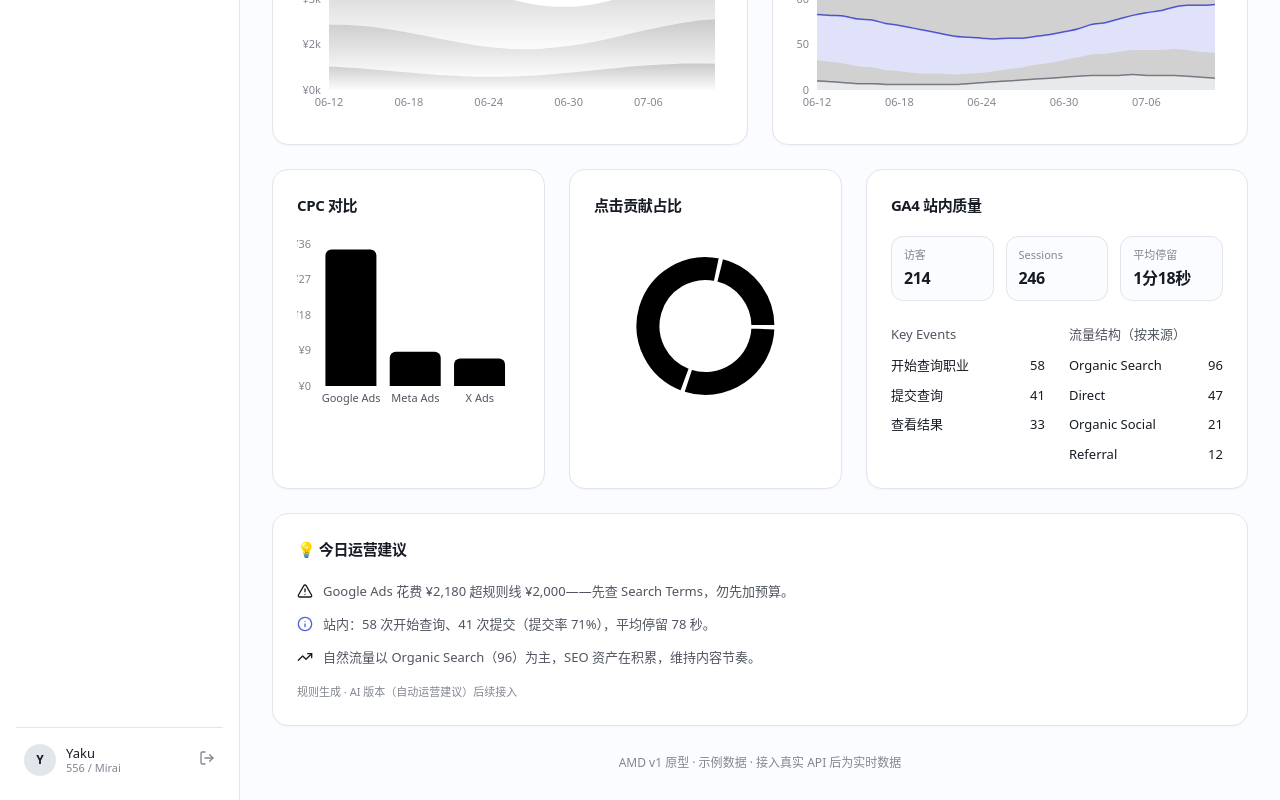
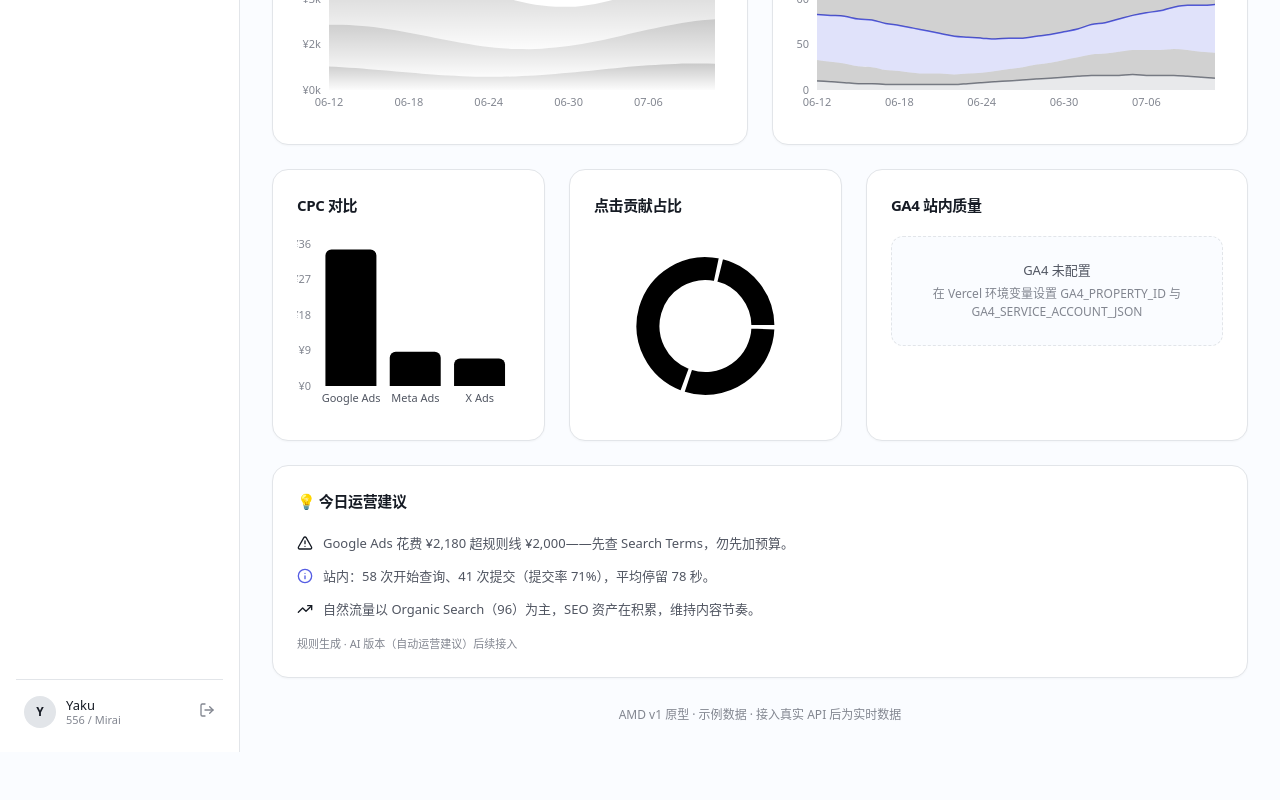
Before and after one commit to jasonhnd/amd, a Next.js app: page /dashboard in a window 1280 px wide. Shown: the part 754-1554 px from the top of the page. After the commit the page ends 1506 px from the top, so only its background shows below. Built offline with nearby package versions, Linux system fonts and the light colour scheme.

Commit message:
feat: cached live GA4 fetch + dashboard reads real GA4 + refresh (closes #3)

```diff
--- /dev/null
+++ b/app/(app)/dashboard/actions.ts
@@ -0,0 +1,10 @@
+'use server'
+
+import { revalidatePath } from 'next/cache'
+
+import { refreshGa4 } from '@/lib/ga4-service'
+
+export async function refreshGa4Action(): Promise<void> {
+  await refreshGa4()
+  revalidatePath('/dashboard')
+}
--- a/app/(app)/dashboard/page.tsx
+++ b/app/(app)/dashboard/page.tsx
@@ -7,7 +7,15 @@ import { VisitorTrendChart } from '@/components/charts/VisitorTrendChart'
 import { CpcChart } from '@/components/charts/CpcChart'
 import { ClickShareChart } from '@/components/charts/ClickShareChart'
 import { DailyAdvice } from '@/components/DailyAdvice'
+import { KEY_EVENTS } from '@/lib/connectors'
+import { getGa4Day } from '@/lib/ga4-service'
 import { REPORT_DATE } from '@/lib/mock-data'
+
+const KEY_EVENT_LABELS: Record<(typeof KEY_EVENTS)[number], string> = {
+  job_search_start: '开始查询职业',
+  job_search_submit: '提交查询',
+  result_view: '查看结果',
+}
 
 function Panel({
   title,
@@ -36,12 +44,30 @@ function Panel({
   )
 }
 
-export default function DashboardPage() {
+export default async function DashboardPage() {
+  const ga4Day = await getGa4Day(REPORT_DATE)
+  const ga4Props = ga4Day
+    ? {
+        visitors: ga4Day.visitors,
+        sessions: ga4Day.sessions,
+        avgEngagementSec: ga4Day.avgEngagementSec,
+        keyEvents: KEY_EVENTS.map((key) => ({
+          name: key,
+          label: KEY_EVENT_LABELS[key],
+          value: ga4Day.keyEvents?.[key] ?? 0,
+        })),
+        organicBySource: Object.entries(ga4Day.organicBySource ?? {})
+          .map(([source, value]) => ({ source, value }))
+          .sort((a, b) => b.value - a.value),
+      }
+    : {}
+
   return (
     <>
       <TopBar date={REPORT_DATE} />
       <div className="mx-auto max-w-[1180px] px-8 py-7">
         <div className="flex flex-col gap-6">
+          {/* TODO(next phase): real Google/Meta/X */}
           <KpiCards />
 
           <Panel title="渠道表现对比" hint="花费 / 展示 / 点击 / CPC · 预算规则超标标黄">
@@ -65,7 +91,7 @@ export default function DashboardPage() {
               <ClickShareChart />
             </Panel>
             <Panel title="GA4 站内质量">
-              <Ga4Panel />
+              <Ga4Panel {...ga4Props} />
             </Panel>
           </div>
 
--- a/components/Ga4Panel.tsx
+++ b/components/Ga4Panel.tsx
@@ -1,17 +1,53 @@
-import { ga4 } from '@/lib/mock-data'
+interface Ga4PanelProps {
+  visitors?: number
+  sessions?: number
+  avgEngagementSec?: number
+  keyEvents?: { name: string; label: string; value: number }[]
+  organicBySource?: { source: string; value: number }[]
+}
 
-function fmtDuration(sec: number) {
+function fmtDuration(sec: number | undefined) {
+  if (sec === undefined) {
+    return '-'
+  }
+
   const m = Math.floor(sec / 60)
   const s = sec % 60
   return m > 0 ? `${m}分${s}秒` : `${s}秒`
 }
 
-export function Ga4Panel() {
-  const maxSource = Math.max(...ga4.organicBySource.map((s) => s.value))
+function barWidth(value: number, maxValue: number) {
+  if (maxValue <= 0) {
+    return '0%'
+  }
+
+  return `${(value / maxValue) * 100}%`
+}
+
+export function Ga4Panel({
+  visitors,
+  sessions,
+  avgEngagementSec,
+  keyEvents = [],
+  organicBySource = [],
+}: Ga4PanelProps) {
+  if (visitors === undefined) {
+    return (
+      <div className="rounded-xl border border-dashed bg-[var(--color-surface)] px-4 py-6 text-center">
+        <div className="text-[13px] font-medium text-[var(--color-ink-soft)]">GA4 未配置</div>
+        <div className="mt-1 text-[12px] text-[var(--color-ink-faint)]">
+          在 Vercel 环境变量设置 GA4_PROPERTY_ID 与 GA4_SERVICE_ACCOUNT_JSON
+        </div>
+      </div>
+    )
+  }
+
+  const maxKeyEvent = Math.max(...keyEvents.map((event) => event.value), 0)
+  const maxSource = Math.max(...organicBySource.map((source) => source.value), 0)
   const stats = [
-    { label: '访客', value: ga4.visitors.toLocaleString() },
-    { label: 'Sessions', value: ga4.sessions.toLocaleString() },
-    { label: '平均停留', value: fmtDuration(ga4.avgEngagementSec) },
+    { label: '访客', value: visitors.toLocaleString() },
+    { label: 'Sessions', value: (sessions ?? 0).toLocaleString() },
+    { label: '平均停留', value: fmtDuration(avgEngagementSec) },
   ]
 
   return (
@@ -33,19 +69,19 @@ export function Ga4Panel() {
         <div>
           <div className="mb-3 text-[13px] font-medium text-[var(--color-ink-soft)]">Key Events</div>
           <div className="flex flex-col gap-2.5">
-          {ga4.keyEvents.map((e) => (
-            <div key={e.name} className="flex items-center gap-3">
-              <div className="w-28 shrink-0 text-[13px]">{e.label}</div>
+            {keyEvents.map((event) => (
+              <div key={event.name} className="flex items-center gap-3">
+                <div className="w-28 shrink-0 text-[13px]">{event.label}</div>
                 <div className="h-2 flex-1 overflow-hidden rounded-full bg-[var(--color-line-soft)]">
                   <div
                     className="h-full rounded-full"
                     style={{
-                    width: `${(e.value / ga4.keyEvents[0].value) * 100}%`,
+                      width: barWidth(event.value, maxKeyEvent),
                       background: 'var(--color-ga4)',
                     }}
                   />
                 </div>
-              <div className="tabular w-8 text-right text-[13px] font-medium">{e.value}</div>
+                <div className="tabular w-8 text-right text-[13px] font-medium">{event.value}</div>
               </div>
             ))}
           </div>
@@ -56,16 +92,19 @@ export function Ga4Panel() {
             流量结构（按来源）
           </div>
           <div className="flex flex-col gap-2.5">
-          {ga4.organicBySource.map((s) => (
-            <div key={s.source} className="flex items-center gap-3">
-              <div className="w-28 shrink-0 text-[13px]">{s.source}</div>
+            {organicBySource.map((source) => (
+              <div key={source.source} className="flex items-center gap-3">
+                <div className="w-28 shrink-0 text-[13px]">{source.source}</div>
                 <div className="h-2 flex-1 overflow-hidden rounded-full bg-[var(--color-line-soft)]">
                   <div
                     className="h-full rounded-full"
-                  style={{ width: `${(s.value / maxSource) * 100}%`, background: 'var(--color-accent)' }}
+                    style={{
+                      width: barWidth(source.value, maxSource),
+                      background: 'var(--color-accent)',
+                    }}
                   />
                 </div>
-              <div className="tabular w-8 text-right text-[13px] font-medium">{s.value}</div>
+                <div className="tabular w-8 text-right text-[13px] font-medium">{source.value}</div>
               </div>
             ))}
           </div>
--- a/components/TopBar.tsx
+++ b/components/TopBar.tsx
@@ -1,11 +1,26 @@
 'use client'
 
+import { refreshGa4Action } from '@/app/(app)/dashboard/actions'
 import { Calendar, RefreshCw } from 'lucide-react'
-import { useState } from 'react'
+import { useFormStatus } from 'react-dom'
+
+function RefreshButton() {
+  const { pending } = useFormStatus()
+
+  return (
+    <button
+      type="submit"
+      disabled={pending}
+      className="flex items-center gap-2 rounded-lg px-3 py-2 text-sm font-medium text-white transition-opacity hover:opacity-90 disabled:opacity-70"
+      style={{ background: 'var(--color-accent)', borderRadius: 10 }}
+    >
+      <RefreshCw size={15} className={pending ? 'animate-spin' : ''} />
+      刷新
+    </button>
+  )
+}
 
 export function TopBar({ date }: { date: string }) {
-  const [spinning, setSpinning] = useState(false)
-
   return (
     <div className="flex flex-wrap items-center justify-between gap-3 border-b bg-[var(--color-panel)] px-8 py-4">
       <div className="flex items-center gap-3">
@@ -30,17 +45,9 @@ export function TopBar({ date }: { date: string }) {
           <Calendar size={15} />
           <span className="tabular">{date}</span>
         </button>
-        <button
-          onClick={() => {
-            setSpinning(true)
-            setTimeout(() => setSpinning(false), 900)
-          }}
-          className="flex items-center gap-2 rounded-lg px-3 py-2 text-sm font-medium text-white transition-opacity hover:opacity-90"
-          style={{ background: 'var(--color-accent)', borderRadius: 10 }}
-        >
-          <RefreshCw size={15} className={spinning ? 'animate-spin' : ''} />
-          刷新
-        </button>
+        <form action={refreshGa4Action}>
+          <RefreshButton />
+        </form>
       </div>
     </div>
   )
--- /dev/null
+++ b/lib/ga4-service.ts
@@ -0,0 +1,34 @@
+import 'server-only'
+
+import { revalidateTag, unstable_cache } from 'next/cache'
+
+import { fetchGa4Daily, type DailyMetrics } from '@/lib/connectors'
+import { getGa4Credentials } from '@/lib/ga4-config'
+
+const GA4_CACHE_TAG = 'ga4'
+
+const cachedGa4Range = unstable_cache(
+  async (start: string, end: string): Promise<DailyMetrics[]> => {
+    const credentials = getGa4Credentials()
+    if (!credentials) {
+      return []
+    }
+
+    return fetchGa4Daily(credentials, { start, end })
+  },
+  ['ga4-range'],
+  { revalidate: 3600, tags: [GA4_CACHE_TAG] }
+)
+
+export async function getGa4Range(start: string, end: string): Promise<DailyMetrics[]> {
+  return cachedGa4Range(start, end)
+}
+
+export async function getGa4Day(date: string): Promise<DailyMetrics | null> {
+  const rows = await getGa4Range(date, date)
+  return rows[0] ?? null
+}
+
+export async function refreshGa4(): Promise<void> {
+  revalidateTag(GA4_CACHE_TAG)
+}
```
Lines whose indentation alone changed are shown as unchanged.
